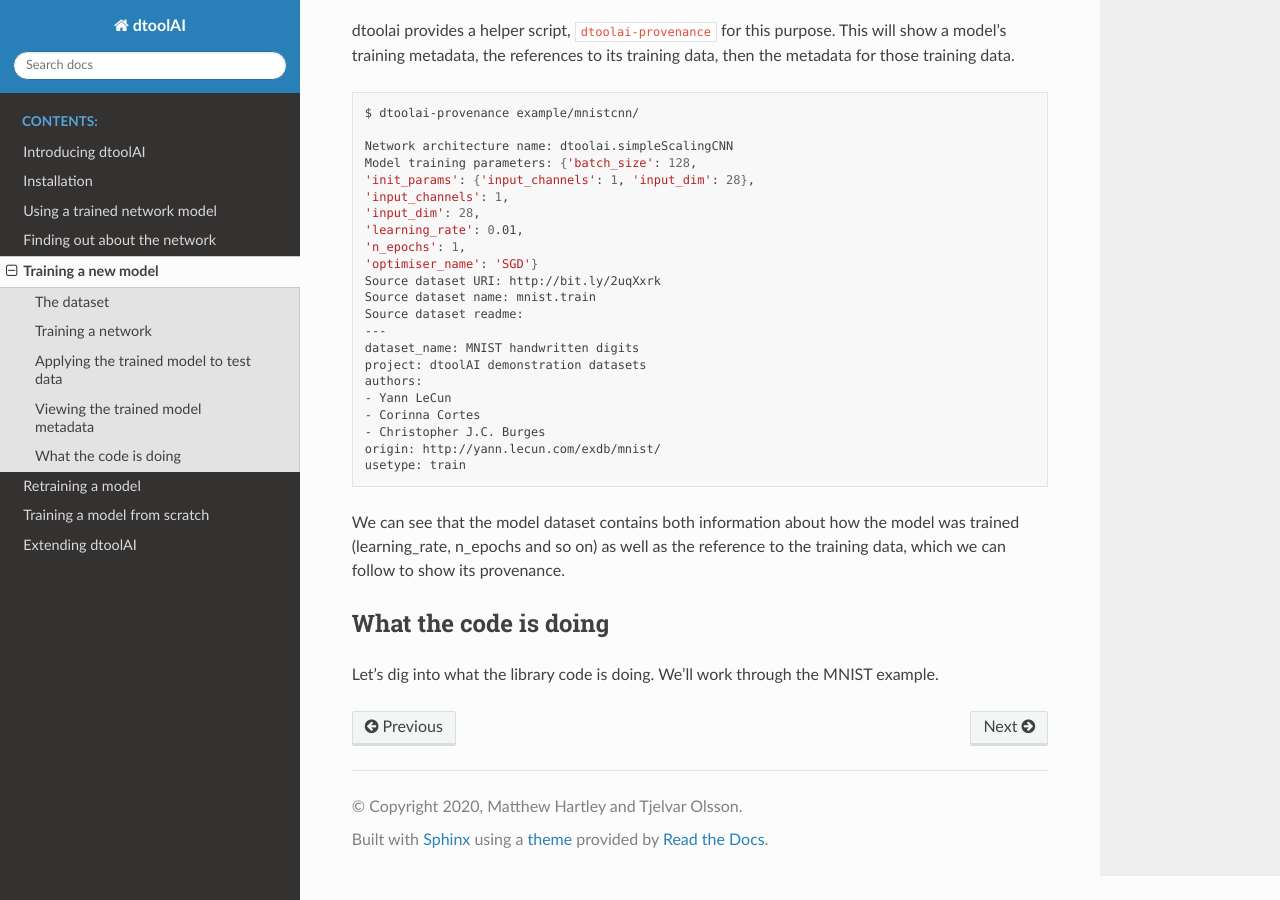
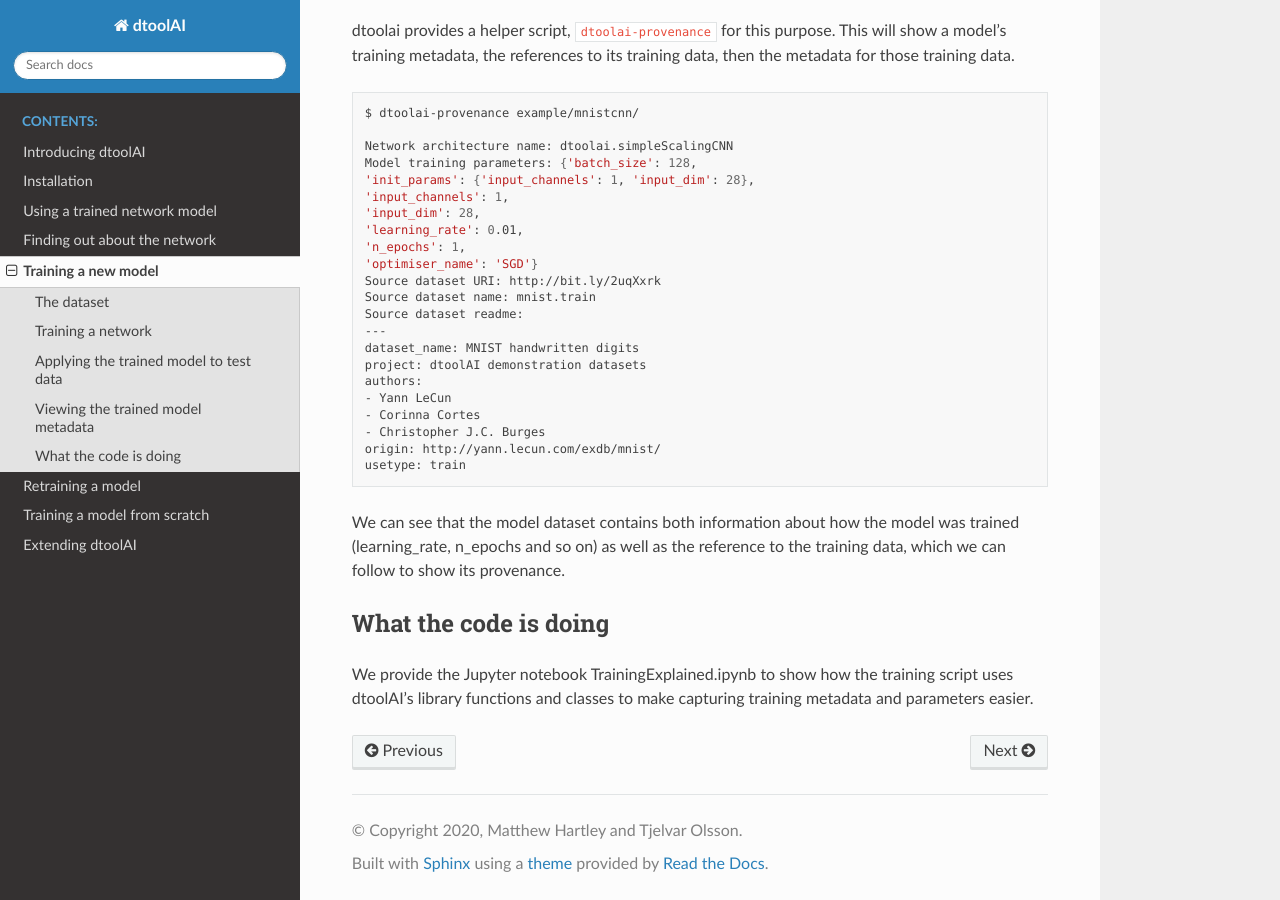
Before and after one commit to JIC-CSB/dtoolai, a Sphinx documentation site: the page built from docs/source/training.rst, in a window 1280 px wide and 900 px high, scrolled down 1638 px. Built offline with Sphinx 7.4.7 and the Read the Docs theme 2.0.0, drawn with Linux system fonts in a browser that asks for light colours.

Commit message:
Finished draft training doc

```diff
--- a/docs/source/training.rst
+++ b/docs/source/training.rst
@@ -114,5 +114,6 @@ training data, which we can follow to show its provenance.
 What the code is doing
 ~~~~~~~~~~~~~~~~~~~~~~
 
-Let's dig into what the library code is doing. We'll work through the MNIST
-example.
+We provide the Jupyter notebook TrainingExplained.ipynb to show how the training
+script uses dtoolAI's library functions and classes to make capturing training
+metadata and parameters easier.
```
